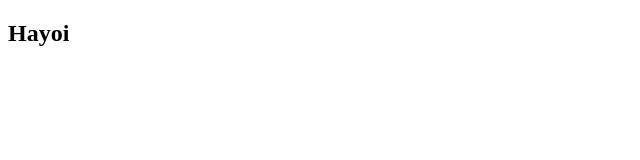
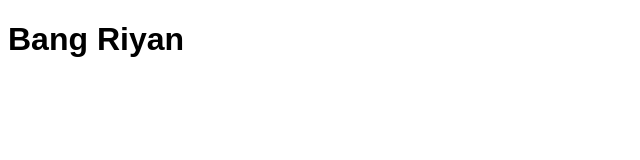
Before and after one commit to EfrandiPS/test-kelas-c, a plain HTML site: page Index.html in a window 1280 px wide. Shown: the whole page, without its empty margins (0-640 px from the left). Drawn offline with Linux system fonts and the light colour scheme.

Commit message:
Menambahkan style.css dan update Index.html

```diff
--- a/Index.html
+++ b/Index.html
@@ -4,8 +4,9 @@
     <meta charset="UTF-8">
     <meta name="viewport" content="width=device-width, initial-scale=1.0">
     <title>Latihan Git</title>
+    <link rel="stylesheet" href="style.css">
 </head>
 <body>
-    <h2>Hayoi</h2>
+    <h1>Bang Riyan</h1>
 </body>
 </html>
--- /dev/null
+++ b/style.css
@@ -0,0 +1,3 @@
+body {
+    font-family: Arial, Helvetica, sans-serif;
+}
```
